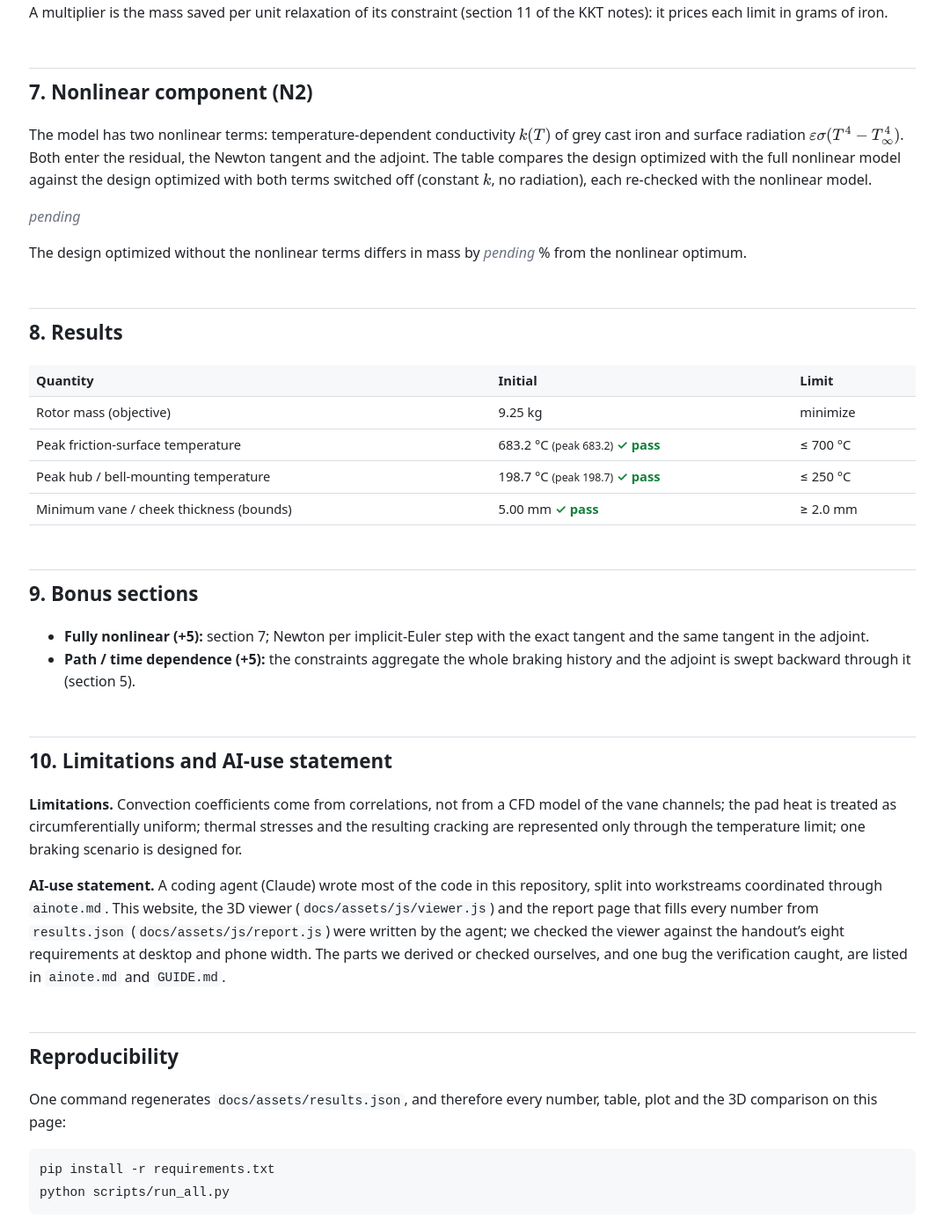
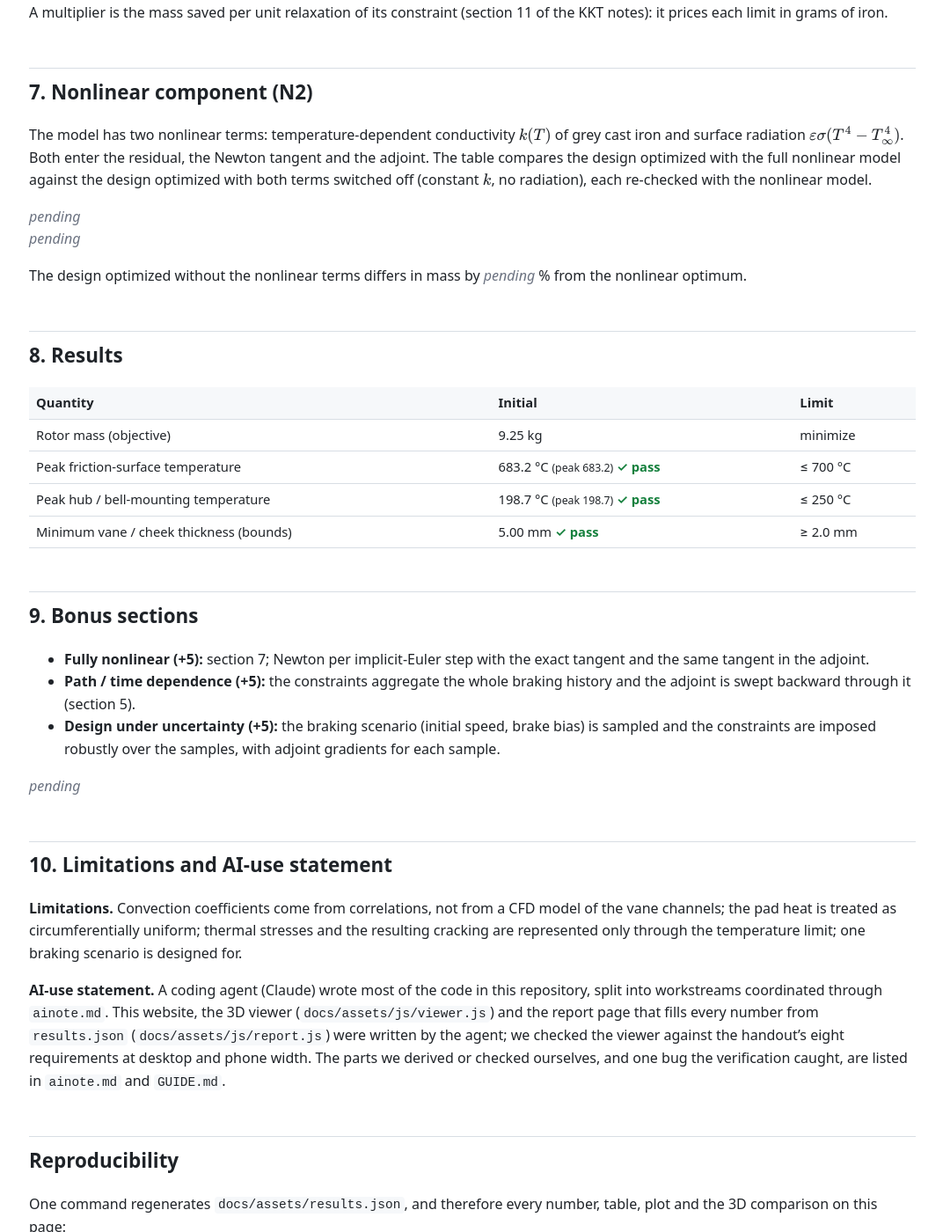
Before and after one commit to sgarteiz9090/Project4, a Jekyll site: the page built from docs/index.md, in a window 1280 px wide and 1400 px high, scrolled down 8444 px. Shown: the whole window at 88% size, without its empty margins (103-1175 px from the left). Built offline with Jekyll 4.4.1, drawn with Linux system fonts in a browser that asks for light colours; part of the change alters nothing that is shown.

Commit message:
Report: accept optimizer key shapes (taylor_plot, cost_view, history rows), N2 and robust tables

```diff
--- a/docs/assets/js/report.js
+++ b/docs/assets/js/report.js
@@ -39,7 +39,39 @@ function pct(a, b) { return a && b !== undefined ? (100 * (a - b)) / a : undefin
 function diff(a, b) { return a !== undefined && b !== undefined ? a - b : undefined; }
 function con(r, k, name) { return (r.designs?.[k]?.constraints || []).find((c) => c.name === name); }
 
+// Accept the alternative key names / shapes the optimizer thread writes.
+function normalize(r) {
+  const S = r.sensitivities || {};
+  if (!S.taylor && S.taylor_plot) S.taylor = S.taylor_plot;
+  if (!S.cost && S.cost_view) S.cost = S.cost_view;
+  for (const st of r.optimization?.starts || []) {
+    if (Array.isArray(st.history)) {
+      const h = {};
+      for (const row of st.history) for (const [k, v] of Object.entries(row)) (h[k] = h[k] || []).push(v);
+      st.history = h;
+    }
+    if (st.history && !st.history.iter && st.history.mass_kg) st.history.iter = st.history.mass_kg.map((_, i) => i);
+  }
+  return r;
+}
+const startLabel = (name) => (name.includes(":") ? "start " + name.split(":")[0] : name);
+
+// Any object or list as tables: lists of rows become tables, scalars a key/value table.
+function anyTable(v) {
+  if (v === undefined || v === null) return null;
+  if (Array.isArray(v)) return genericTable(v.filter((x) => x && typeof x === "object")) || cell(v);
+  if (typeof v !== "object") return cell(v);
+  const scalars = [], parts = [];
+  for (const [k, x] of Object.entries(v)) {
+    if (Array.isArray(x) && x.length && typeof x[0] === "object") parts.push(`<h4>${k.replace(/_/g, " ")}</h4>` + genericTable(x));
+    else if (x && typeof x === "object" && !Array.isArray(x)) parts.push(`<h4>${k.replace(/_/g, " ")}</h4>` + anyTable(x));
+    else if (!(Array.isArray(x) && x.length > 6)) scalars.push([k.replace(/_/g, " "), typeof x === "string" ? x : cell(x, k)]);
+  }
+  return (scalars.length ? table(["Quantity", "Value"], scalars) : "") + parts.join("");
+}
+
 function fill(r) {
+  normalize(r);
   if (r.meta?.mock) {
     const b = document.getElementById("mock-banner");
     if (b) { b.hidden = false; b.innerHTML = "<b>MOCK DATA.</b> Every number on this page is a placeholder from <code>scripts/make_mock_results.py</code>. Run <code>python scripts/run_all.py</code> to replace them."; }
@@ -120,8 +152,9 @@ const TABLES = {
     const g = r.sensitivities?.gradient_check;
     if (!Array.isArray(g) || !g.length) return null;
     if (!("adjoint" in g[0])) return genericTable(g);
-    return table(["Function", "Variable", "Adjoint", "Finite difference", "Rel. error"],
-      g.map((t) => [t.function, t.variable, Number(t.adjoint).toPrecision(8), Number(t.fd).toPrecision(8), sci(t.rel_error, 1)]));
+    const hasModel = g.some((t) => t.model !== undefined);
+    return table(["Function", "Variable", ...(hasModel ? ["Model"] : []), "Adjoint", "Finite difference", "Rel. error"],
+      g.map((t) => [t.function, t.variable, ...(hasModel ? [t.model ?? ""] : []), Number(t.adjoint).toPrecision(8), Number(t.fd).toPrecision(8), sci(t.rel_error, 1)]));
   },
   cost(r) {
     const c = r.sensitivities?.cost;
@@ -141,6 +174,8 @@ const TABLES = {
     return table(["Active constraint", "Multiplier", "What it means"],
       a.map((t) => [t.constraint, `${cell(t.multiplier)} ${t.unit || ""}`, t.meaning || ""]));
   },
+  n2(r) { return anyTable(r.optimization?.n2_comparison); },
+  robust(r) { return anyTable(r.optimization?.robust); },
   params(r) {
     if (!r.params) return null;
     const rows = Object.entries(r.params).map(([k, v]) => [`<code>${k}</code>`, typeof v === "object" && v ? cell(v.value) : cell(v), typeof v === "object" && v ? v.unit || "" : ""]);
@@ -219,14 +254,14 @@ const PLOTS = {
     const s = r.optimization?.starts;
     if (!Array.isArray(s) || !s.length) return null;
     return plot({ xlabel: "SLSQP iteration", ylabel: "rotor mass (kg)",
-      series: s.map((st) => ({ x: st.history.iter, y: st.history.mass_kg, label: st.name.split(":")[0] ? "start " + st.name.split(":")[0] : st.name })) });
+      series: s.map((st) => ({ x: st.history.iter, y: st.history.mass_kg, label: startLabel(st.name) })) });
   },
   history_g(r) {
     const s = r.optimization?.starts;
     if (!Array.isArray(s) || !s.length || !s[0].history.g_face_C) return null;
     const lim = con(r, "initial", "peak_face_T")?.limit_C;
     return plot({ xlabel: "SLSQP iteration", ylabel: "KS face temperature (°C)", hlines: lim ? [{ y: lim, label: `limit ${lim} °C` }] : [],
-      series: s.map((st) => ({ x: st.history.iter, y: st.history.g_face_C, label: "start " + st.name.split(":")[0] })) });
+      series: s.map((st) => ({ x: st.history.iter, y: st.history.g_face_C, label: startLabel(st.name) })) });
   },
   mms(r) {
     const c = r.convergence;
--- a/docs/index.md
+++ b/docs/index.md
@@ -189,6 +189,8 @@ The model has two nonlinear terms: temperature-dependent conductivity $k(T)$ of
 
 <div class="rj-table" data-table="nonlinear"></div>
 
+<div class="rj-table" data-table="n2"></div>
+
 The design optimized without the nonlinear terms differs in mass by <span class="rj" data-calc="linear_mass_delta_pct" data-d="1"></span> % from the nonlinear optimum.
 
 ## 8. Results
@@ -199,6 +201,9 @@ The design optimized without the nonlinear terms differs in mass by <span class=
 
 - **Fully nonlinear (+5):** section 7; Newton per implicit-Euler step with the exact tangent and the same tangent in the adjoint.
 - **Path / time dependence (+5):** the constraints aggregate the whole braking history and the adjoint is swept backward through it (section 5).
+- **Design under uncertainty (+5):** the braking scenario (initial speed, brake bias) is sampled and the constraints are imposed robustly over the samples, with adjoint gradients for each sample.
+
+<div class="rj-table" data-table="robust"></div>
 
 ## 10. Limitations and AI-use statement
 
```
